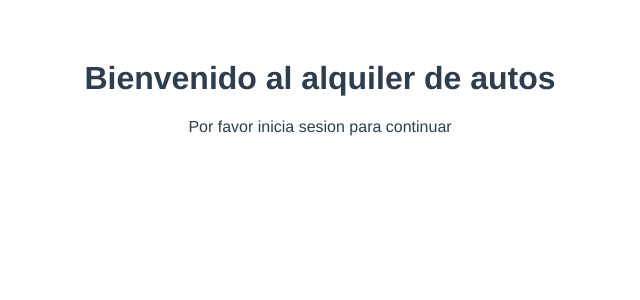
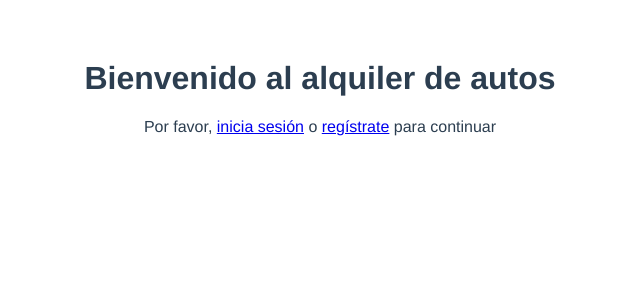
Before and after one commit to Javillat/rent-a-car, a Vue app in the folder client/: page / in a window 1280 px wide. Shown: the top 300 px of the page, without its empty margins (320-960 px from the left). Built offline with nearby package versions, Linux system fonts and the light colour scheme.

Commit message:
refactor: Redireccionar a login o register links

```diff
--- a/client/src/components/HomeComponent.vue
+++ b/client/src/components/HomeComponent.vue
@@ -1,7 +1,7 @@
 <template>
     <div>
         <h1>Bienvenido al alquiler de autos</h1>
-        <p v-if="!isLoggedIn">Por favor inicia sesion para continuar</p>
+        <p v-if="!isLoggedIn">Por favor, <router-link to="/login">inicia sesión</router-link> o <router-link to="/register">regístrate</router-link> para continuar</p>
     </div>
 </template>
 
```
